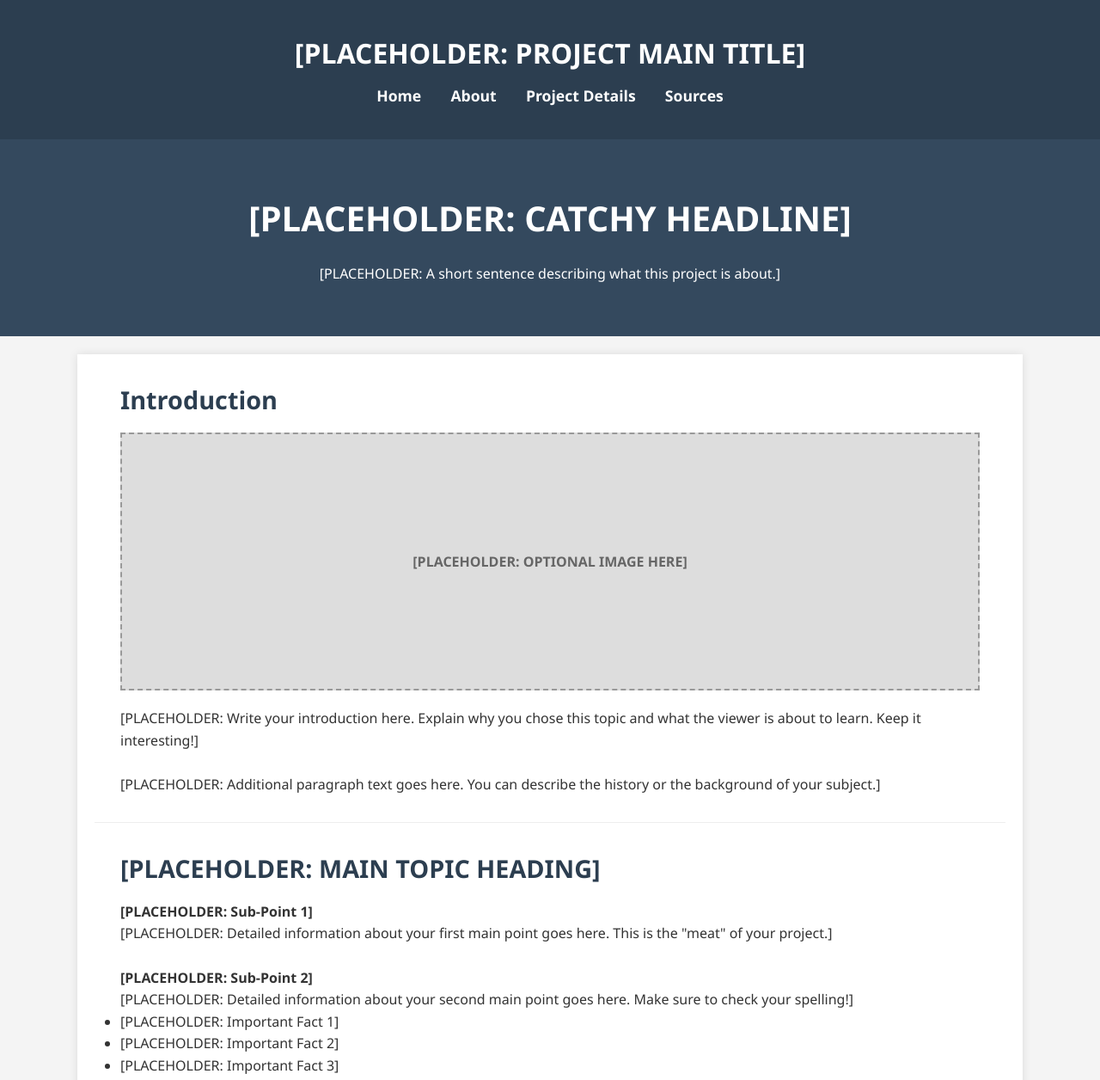
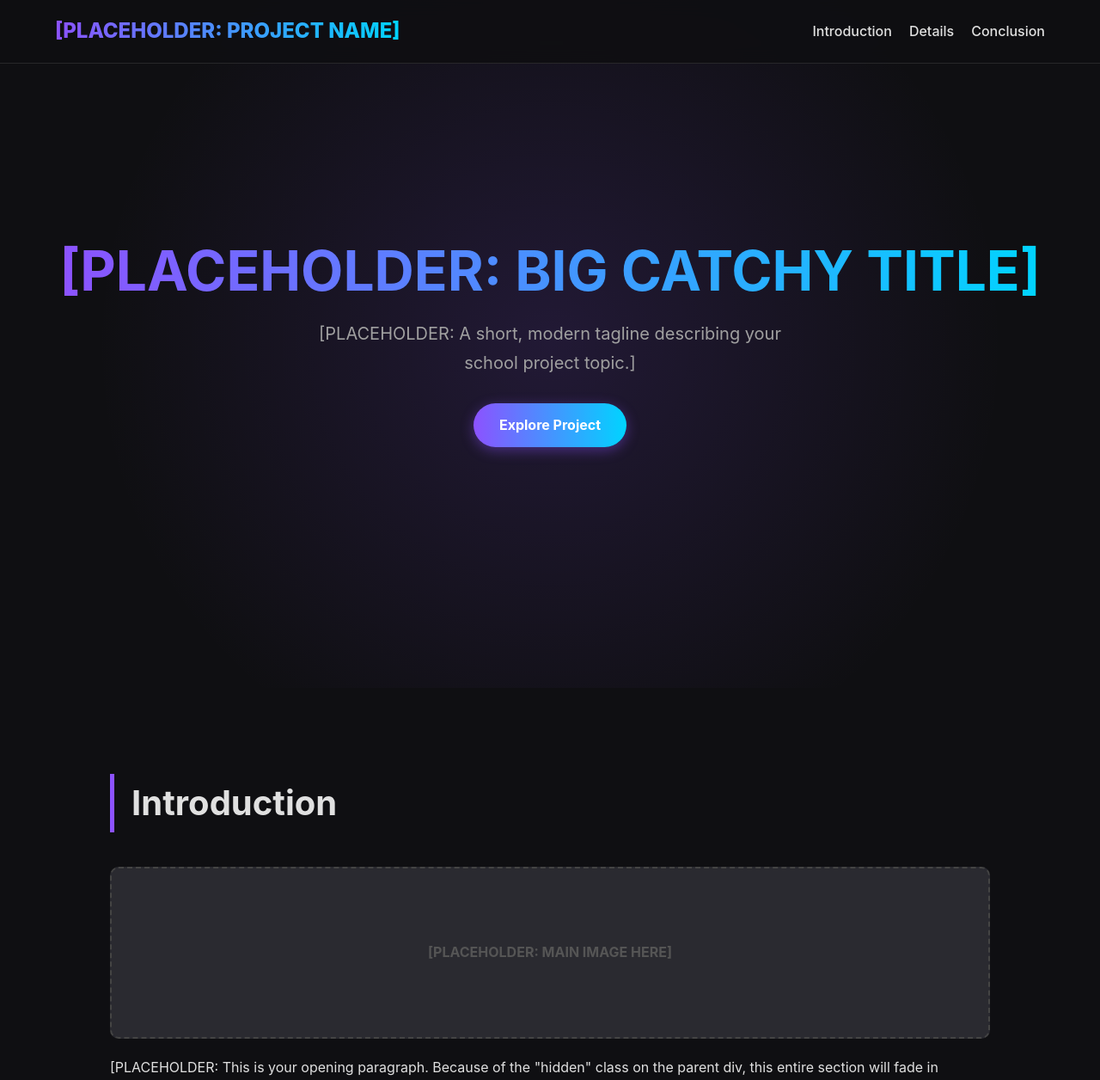
Before and after one commit to AVXEnhanced/Q2ELAProject, a plain HTML site: page index.html in a window 1280 px wide. Shown: the top 1256 px of the page at 86% size. Drawn offline with Linux system fonts and the light colour scheme.

Commit message:
Refactor CSS for theming and layout enhancements
Added CSS variables for theming and improved layout styles.

```diff
--- a/index.html
+++ b/index.html
@@ -6,210 +6,300 @@
     <title>[PLACEHOLDER: BROWSER TAB TITLE]</title>
 
     <style>
-        /* CSS STYLES - This controls how the website looks */
+        /* --- CSS VARIABLES (Easy Theme Changing) --- */
+        :root {
+            --bg-body: #0f0f12;       /* Very dark blue-black */
+            --bg-card: #1a1a1f;       /* Slightly lighter for boxes */
+            --text-main: #e0e0e0;     /* White-ish grey for text */
+            --text-muted: #a0a0a0;    /* Grey for secondary text */
+            --accent: #8c52ff;        /* Purple accent */
+            --accent-glow: #00d4ff;   /* Blue glow */
+            --gradient: linear-gradient(90deg, #8c52ff 0%, #00d4ff 100%);
+        }
 
-        /* General Reset */
+        /* --- GLOBAL RESET --- */
         * {
-            box-sizing: border-box;
             margin: 0;
             padding: 0;
+            box-sizing: border-box;
+        }
+
+        html {
+            scroll-behavior: smooth; /* Smooth scrolling when clicking links */
         }
 
         body {
-            font-family: 'Segoe UI', Tahoma, Geneva, Verdana, sans-serif;
-            line-height: 1.6;
-            color: #333;
-            background-color: #f4f4f4;
+            font-family: 'Inter', system-ui, -apple-system, sans-serif; /* Modern font stack */
+            background-color: var(--bg-body);
+            color: var(--text-main);
+            line-height: 1.7;
+            overflow-x: hidden;
         }
 
-        /* Header Navigation */
-        header {
-            background-color: #2c3e50; /* Change color here */
-            color: #fff;
-            padding: 1rem 0;
-            text-align: center;
+        /* --- NAVIGATION BAR --- */
+        nav {
+            position: fixed; /* Sticks to top */
+            top: 0;
+            width: 100%;
+            background: rgba(15, 15, 18, 0.95); /* Semi-transparent */
+            backdrop-filter: blur(10px); /* Blur effect behind nav */
+            padding: 1rem 5%;
+            display: flex;
+            justify-content: space-between;
+            align-items: center;
+            z-index: 1000;
+            border-bottom: 1px solid rgba(255,255,255,0.1);
         }
 
-        header h1 {
-            margin-bottom: 10px;
+        nav .logo {
+            font-size: 1.5rem;
+            font-weight: 800;
+            background: var(--gradient);
+            -webkit-background-clip: text;
+            -webkit-text-fill-color: transparent; /* Gradient text */
         }
 
         nav ul {
             list-style: none;
-            padding: 0;
-        }
-
-        nav ul li {
-            display: inline;
-            margin: 0 15px;
+            display: flex;
+            gap: 20px;
         }
 
         nav a {
-            color: #fff;
+            color: var(--text-main);
             text-decoration: none;
-            font-weight: bold;
-            font-size: 1.1rem;
+            font-weight: 500;
+            transition: color 0.3s;
         }
 
         nav a:hover {
-            text-decoration: underline;
+            color: var(--accent-glow);
         }
 
-        /* Hero Section (The big banner) */
-        .hero {
-            background-color: #34495e; /* Change color here */
-            color: #fff;
-            padding: 60px 20px;
+        /* --- HERO SECTION (Top Banner) --- */
+        header.hero {
+            height: 100vh; /* Full screen height */
+            display: flex;
+            flex-direction: column;
+            justify-content: center;
+            align-items: center;
             text-align: center;
+            padding: 20px;
+            background: radial-gradient(circle at center, rgba(140, 82, 255, 0.15) 0%, rgba(15, 15, 18, 0) 70%);
         }
 
-        .hero h2 {
-            font-size: 2.5rem;
+        h1 {
+            font-size: 4rem;
             margin-bottom: 20px;
+            line-height: 1.1;
         }
 
-        /* Main Container */
-        .container {
-            max-width: 1100px;
-            margin: 20px auto;
-            padding: 0 20px;
-            background: white;
-            box-shadow: 0 0 10px rgba(0,0,0,0.1);
-            overflow: hidden; /* Clear floats */
+        .gradient-text {
+            background: var(--gradient);
+            -webkit-background-clip: text;
+            -webkit-text-fill-color: transparent;
         }
 
-        section {
-            padding: 30px;
-            border-bottom: 1px solid #eee;
+        p.subtitle {
+            font-size: 1.25rem;
+            color: var(--text-muted);
+            max-width: 600px;
+            margin-bottom: 30px;
         }
 
-        section h3 {
-            color: #2c3e50;
-            margin-bottom: 15px;
-            font-size: 1.8rem;
+        .btn {
+            display: inline-block;
+            padding: 12px 30px;
+            background: var(--gradient);
+            color: #fff;
+            text-decoration: none;
+            border-radius: 50px;
+            font-weight: bold;
+            box-shadow: 0 4px 15px rgba(140, 82, 255, 0.4);
+            transition: transform 0.2s, box-shadow 0.2s;
         }
 
-        /* Image Placeholders */
-        .image-placeholder {
+        .btn:hover {
+            transform: translateY(-2px);
+            box-shadow: 0 6px 20px rgba(0, 212, 255, 0.5);
+        }
+
+        /* --- SECTIONS & CARDS --- */
+        section {
+            padding: 100px 10%;
+            min-height: 80vh; /* Gives sections some height */
+        }
+
+        h2 {
+            font-size: 2.5rem;
+            margin-bottom: 40px;
+            border-left: 5px solid var(--accent);
+            padding-left: 20px;
+        }
+
+        .card-container {
+            display: grid;
+            grid-template-columns: repeat(auto-fit, minmax(300px, 1fr));
+            gap: 30px;
+        }
+
+        .card {
+            background-color: var(--bg-card);
+            padding: 30px;
+            border-radius: 15px;
+            border: 1px solid rgba(255,255,255,0.05);
+            transition: transform 0.3s;
+        }
+
+        .card:hover {
+            transform: translateY(-5px);
+            border-color: rgba(140, 82, 255, 0.3);
+        }
+
+        .image-box {
             width: 100%;
-            height: 300px;
-            background-color: #ddd;
+            height: 200px;
+            background-color: #2a2a30;
+            border-radius: 10px;
             display: flex;
             align-items: center;
             justify-content: center;
+            color: #555;
+            font-weight: bold;
             margin-bottom: 20px;
-            color: #666;
-            font-weight: bold;
-            border: 2px dashed #999;
+            border: 2px dashed #444;
         }
 
-        /* Footer */
-        footer {
-            background-color: #2c3e50;
-            color: #fff;
-            text-align: center;
-            padding: 20px;
-            margin-top: 20px;
+        /* --- ANIMATIONS (Fade In on Scroll) --- */
+        .hidden {
+            opacity: 0;
+            transform: translateY(30px); /* Move down slightly */
+            transition: all 0.8s ease-out;
         }
 
-        /* Responsive Design */
+        .show {
+            opacity: 1;
+            transform: translateY(0);
+        }
+
+        /* --- FOOTER --- */
+        footer {
+            text-align: center;
+            padding: 50px;
+            background-color: #050505;
+            color: var(--text-muted);
+            border-top: 1px solid #222;
+        }
+
+        /* --- MOBILE TWEAKS --- */
         @media (max-width: 768px) {
-            nav ul li {
-                display: block;
-                margin: 10px 0;
-            }
+            h1 { font-size: 2.5rem; }
+            nav ul { display: none; } /* Simplified mobile view */
+            nav { justify-content: center; }
         }
     </style>
 </head>
 <body>
 
-    <!-- HEADER SECTION -->
-    <header>
-        <div class="container" style="background: transparent; box-shadow: none;">
-            <h1>[PLACEHOLDER: PROJECT MAIN TITLE]</h1>
+    <!-- NAVIGATION -->
     <nav>
+        <div class="logo">[PLACEHOLDER: PROJECT NAME]</div>
         <ul>
-                    <li><a href="#home">Home</a></li>
-                    <li><a href="#about">About</a></li>
-                    <li><a href="#details">Project Details</a></li>
-                    <li><a href="#sources">Sources</a></li>
+            <li><a href="#intro">Introduction</a></li>
+            <li><a href="#details">Details</a></li>
+            <li><a href="#conclusion">Conclusion</a></li>
         </ul>
     </nav>
-        </div>
+
+    <!-- HERO SECTION -->
+    <header class="hero">
+        <!-- 'hidden' class triggers the animation script below -->
+        <h1 class="gradient-text hidden">[PLACEHOLDER: BIG CATCHY TITLE]</h1>
+        <p class="subtitle hidden">[PLACEHOLDER: A short, modern tagline describing your school project topic.]</p>
+        <a href="#intro" class="btn hidden">Explore Project</a>
     </header>
 
-    <!-- HERO SECTION (Welcome Banner) -->
-    <section id="home" class="hero">
-        <h2>[PLACEHOLDER: CATCHY HEADLINE]</h2>
-        <p>[PLACEHOLDER: A short sentence describing what this project is about.]</p>
-    </section>
-
-    <!-- MAIN CONTENT AREA -->
-    <main class="container">
-
-        <!-- SECTION 1: INTRODUCTION/ABOUT -->
-        <section id="about">
-            <h3>Introduction</h3>
-            <!-- Replace this div with an actual <img> tag later if you have one -->
-            <div class="image-placeholder">[PLACEHOLDER: OPTIONAL IMAGE HERE]</div>
-
+    <!-- SECTION 1: INTRODUCTION -->
+    <section id="intro">
+        <div class="hidden">
+            <h2>Introduction</h2>
+            <div class="image-box">[PLACEHOLDER: MAIN IMAGE HERE]</div>
             <p>
-                [PLACEHOLDER: Write your introduction here. Explain why you chose this topic and what the viewer is about to learn. Keep it interesting!]
+                [PLACEHOLDER: This is your opening paragraph. Because of the "hidden" class on the parent div, this entire section will fade in smoothly as you scroll down to it. Write about why you chose this topic here.]
             </p>
             <br>
             <p>
-                [PLACEHOLDER: Additional paragraph text goes here. You can describe the history or the background of your subject.]
+                [PLACEHOLDER: Add more background information here. The dark theme makes long text easier to read for the user.]
             </p>
+        </div>
     </section>
 
-        <!-- SECTION 2: MAIN DETAILS -->
+    <!-- SECTION 2: DETAILS (CARDS) -->
     <section id="details">
-            <h3>[PLACEHOLDER: MAIN TOPIC HEADING]</h3>
+        <h2 class="hidden">[PLACEHOLDER: KEY POINTS]</h2>
 
-            <h4>[PLACEHOLDER: Sub-Point 1]</h4>
-            <p>
-                [PLACEHOLDER: Detailed information about your first main point goes here. This is the "meat" of your project.]
-            </p>
+        <div class="card-container">
+            <!-- CARD 1 -->
+            <div class="card hidden">
+                <h3>[PLACEHOLDER: POINT 1]</h3>
                 <br>
+                <p>[PLACEHOLDER: Explain your first major point here. This box will hover when the mouse moves over it.]</p>
+            </div>
 
-            <h4>[PLACEHOLDER: Sub-Point 2]</h4>
-            <p>
-                [PLACEHOLDER: Detailed information about your second main point goes here. Make sure to check your spelling!]
-            </p>
+            <!-- CARD 2 -->
+            <div class="card hidden" style="transition-delay: 100ms;">
+                <h3>[PLACEHOLDER: POINT 2]</h3>
+                <br>
+                <p>[PLACEHOLDER: Explain your second major point here. The transition delay makes this card appear slightly after the first one.]</p>
+            </div>
 
-            <ul>
-                <li>[PLACEHOLDER: Important Fact 1]</li>
-                <li>[PLACEHOLDER: Important Fact 2]</li>
-                <li>[PLACEHOLDER: Important Fact 3]</li>
-            </ul>
+            <!-- CARD 3 -->
+            <div class="card hidden" style="transition-delay: 200ms;">
+                <h3>[PLACEHOLDER: POINT 3]</h3>
+                <br>
+                <p>[PLACEHOLDER: Explain your third major point here. Add facts, data, or interesting details.]</p>
+            </div>
+        </div>
     </section>
 
     <!-- SECTION 3: CONCLUSION -->
     <section id="conclusion">
-            <h3>Conclusion</h3>
+        <div class="hidden">
+            <h2>Conclusion</h2>
             <p>
-                [PLACEHOLDER: Summarize what you learned. What is the most important takeaway from this project?]
+                [PLACEHOLDER: Wrap up your project here. Summarize the most important things you learned. The animations help keep the user engaged until the very end.]
             </p>
+            <br>
+            <h3>Sources</h3>
+            <ul style="margin-left: 20px; color: var(--text-muted);">
+                <li>[PLACEHOLDER: Source citation 1]</li>
+                <li>[PLACEHOLDER: Source citation 2]</li>
+            </ul>
+        </div>
     </section>
-
-        <!-- SECTION 4: SOURCES/BIBLIOGRAPHY -->
-        <section id="sources">
-            <h3>Bibliography / Sources</h3>
-            <p>The following sources were used to create this project:</p>
-            <ul>
-                <li>[PLACEHOLDER: Author Name. "Article Title." Website Name. URL.]</li>
-                <li>[PLACEHOLDER: Author Name. "Article Title." Website Name. URL.]</li>
-                <li>[PLACEHOLDER: Image Source Credits]</li>
-            </ul>
-        </section>
-
-    </main>
 
     <!-- FOOTER -->
     <footer>
-        <p>Project created by: <strong>[PLACEHOLDER: YOUR NAME]</strong></p>
-        <p>Class: [PLACEHOLDER: CLASS NAME] | Date: [PLACEHOLDER: DATE]</p>
+        <p>Created by <span style="color: var(--accent);">[PLACEHOLDER: YOUR NAME]</span></p>
+        <p>[PLACEHOLDER: CLASS / DATE]</p>
     </footer>
+
+    <!-- JAVASCRIPT FOR SCROLL ANIMATIONS -->
+    <script>
+        // This script watches for elements with the "hidden" class.
+        // When they scroll into view, it adds the "show" class to trigger the CSS animation.
+        const observer = new IntersectionObserver((entries) => {
+            entries.forEach((entry) => {
+                console.log(entry)
+                if (entry.isIntersecting) {
+                    entry.target.classList.add('show');
+                }
+            });
+        });
+
+        const hiddenElements = document.querySelectorAll('.hidden');
+        hiddenElements.forEach((el) => observer.observe(el));
+    </script>
 
 </body>
 </html>
```
Lines whose indentation alone changed are shown as unchanged.
